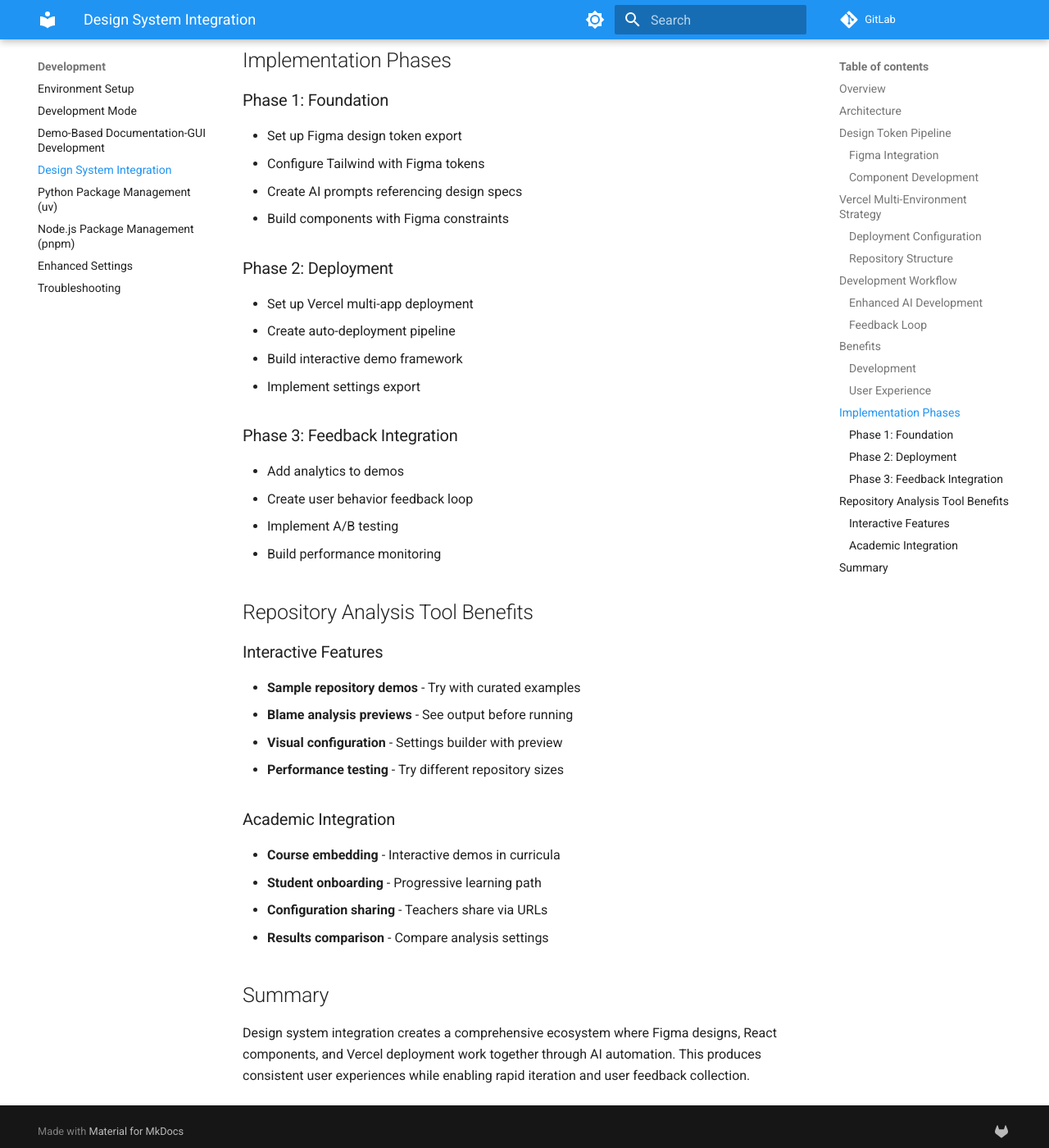
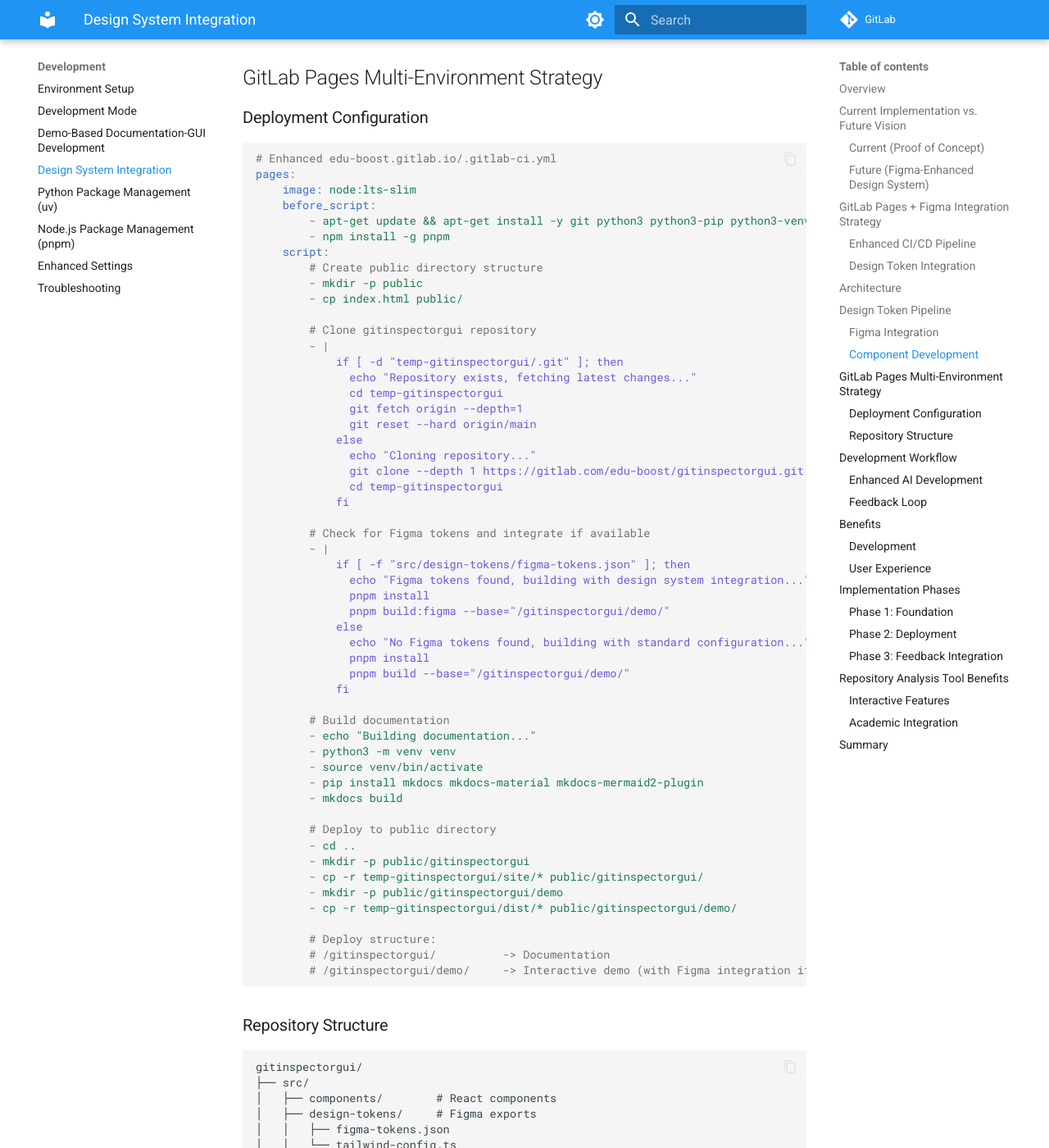
Before and after one commit to boost-edu-tools/gitinspectorgui, an MkDocs documentation site: the page built from docs/development/design-system-integration.md, in a window 1280 px wide and 1400 px high, scrolled down 3760 px. Shown: the whole window at 82% size. Built offline with MkDocs 1.6.1 and Material for MkDocs 9.7.7, drawn with Linux system fonts in a browser that asks for light colours; comment, search, counter and statistics services are not loaded; some of the changed text lies outside the part shown.

Commit message:
Update design system integration to use GitLab Pages instead of Vercel
- Replace Vercel deployment strategy with GitLab Pages + Figma integration
- Update CI/CD examples to reflect actual trigger-based architecture
- Show how gitinspectorgui syncs Figma tokens and triggers edu-boost.gitlab.io
- Maintain existing deployment workflow while adding Figma capabilities
- Remove dependency on external services like Vercel

````diff
--- a/docs/development/design-system-integration.md
+++ b/docs/development/design-system-integration.md
@@ -2,7 +2,92 @@
 
 ## Overview
 
-Integration strategy for Figma design systems and Vercel deployment with demo-based development methodology.
+Integration strategy for Figma design systems and GitLab Pages deployment with demo-based development methodology.
+
+> **Current Status**: The project currently uses GitLab Pages for experimental proof-of-concept demos. This document outlines the planned enhancement to a more powerful Figma-based design system with GitLab Pages deployment for enhanced interactive rapid prototyping capabilities.
+
+## Current Implementation vs. Future Vision
+
+### Current (Proof of Concept)
+
+-   **Platform**: GitLab Pages deployment
+-   **Demo**: Basic interactive demo with sample data
+-   **URL**: https://edu-boost.gitlab.io/gitinspectorgui/
+-   **Purpose**: Validate core functionality and user experience concepts
+
+### Future (Figma-Enhanced Design System)
+
+-   **Platform**: GitLab Pages (extended with Figma integration)
+-   **Design**: Figma-integrated design tokens and components
+-   **Demos**: Advanced interactive prototyping with realistic scenarios
+-   **Purpose**: Rapid iteration with design consistency and comprehensive user feedback
+
+## GitLab Pages + Figma Integration Strategy
+
+The current GitLab Pages deployment can be enhanced with Figma-based rapid prototyping without requiring Vercel:
+
+### Enhanced CI/CD Pipeline
+
+The deployment uses a trigger-based architecture where gitinspectorgui triggers edu-boost.gitlab.io for actual deployment:
+
+```yaml
+# gitinspectorgui/.gitlab-ci.yml - Enhanced with Figma sync
+stages:
+    - design-sync
+    - deploy
+
+sync-figma-tokens:
+    stage: design-sync
+    image: node:lts-slim
+    script:
+        - npm install -g @figma/design-tokens-cli
+        - figma-tokens export --token $FIGMA_TOKEN --file-id $FIGMA_FILE_ID
+        - cp figma-tokens.json src/design-tokens/
+    artifacts:
+        paths:
+            - src/design-tokens/figma-tokens.json
+    only:
+        - main
+
+trigger_group_pages:
+    stage: deploy
+    image: alpine:latest
+    dependencies:
+        - sync-figma-tokens
+    before_script:
+        - apk add --no-cache curl
+    script:
+        - echo "Triggering group pages rebuild with Figma tokens..."
+        - |
+            if curl -f -X POST \
+                -F token=$DOCS_TRIGGER_TOKEN \
+                -F ref=main \
+                "https://gitlab.com/api/v4/projects/edu-boost%2Fedu-boost.gitlab.io/trigger/pipeline"; then
+                echo "Group pages deployment triggered successfully"
+                echo "Changes will be available at: https://edu-boost.gitlab.io/gitinspectorgui/"
+            else
+                echo "Failed to trigger deployment"
+                exit 1
+            fi
+    rules:
+        - if: $CI_COMMIT_REF_NAME == $CI_DEFAULT_BRANCH
+```
+
+### Design Token Integration
+
+```typescript
+// src/design-tokens/figma-integration.ts
+import figmaTokens from "./figma-tokens.json";
+
+export const generateTailwindConfig = () => ({
+    theme: {
+        colors: figmaTokens.colors,
+        spacing: figmaTokens.spacing,
+        typography: figmaTokens.typography,
+        // Auto-generated from Figma
+    },
+});
+```
 
 ## Architecture
 
@@ -12,7 +97,7 @@
     B --> C[Tailwind Config]
     C --> D[React Components]
     D --> E[Demo Modes]
-    E --> F[Vercel Deployment]
+    E --> F[GitLab Pages Deployment]
     F --> G[Interactive Docs]
 ```
 
@@ -52,47 +137,81 @@
 };
 ```
 
-## Vercel Multi-Environment Strategy
+## GitLab Pages Multi-Environment Strategy
 
 ### Deployment Configuration
 
-```json
-{
-    "projects": [
-        {
-            "name": "docs",
-            "source": "apps/docs",
-            "domain": "docs.yourapp.com"
-        },
-        {
-            "name": "playground",
-            "source": "apps/playground",
-            "domain": "try.yourapp.com"
-        },
-        {
-            "name": "storybook",
-            "source": "packages/ui",
-            "domain": "components.yourapp.com"
-        }
-    ]
-}
+```yaml
+# Enhanced edu-boost.gitlab.io/.gitlab-ci.yml
+pages:
+    image: node:lts-slim
+    before_script:
+        - apt-get update && apt-get install -y git python3 python3-pip python3-venv
+        - npm install -g pnpm
+    script:
+        # Create public directory structure
+        - mkdir -p public
+        - cp index.html public/
+
+        # Clone gitinspectorgui repository
+        - |
+            if [ -d "temp-gitinspectorgui/.git" ]; then
+              echo "Repository exists, fetching latest changes..."
+              cd temp-gitinspectorgui
+              git fetch origin --depth=1
+              git reset --hard origin/main
+            else
+              echo "Cloning repository..."
+              git clone --depth 1 https://gitlab.com/edu-boost/gitinspectorgui.git temp-gitinspectorgui
+              cd temp-gitinspectorgui
+            fi
+
+        # Check for Figma tokens and integrate if available
+        - |
+            if [ -f "src/design-tokens/figma-tokens.json" ]; then
+              echo "Figma tokens found, building with design system integration..."
+              pnpm install
+              pnpm build:figma --base="/gitinspectorgui/demo/"
+            else
+              echo "No Figma tokens found, building with standard configuration..."
+              pnpm install
+              pnpm build --base="/gitinspectorgui/demo/"
+            fi
+
+        # Build documentation
+        - echo "Building documentation..."
+        - python3 -m venv venv
+        - source venv/bin/activate
+        - pip install mkdocs mkdocs-material mkdocs-mermaid2-plugin
+        - mkdocs build
+
+        # Deploy to public directory
+        - cd ..
+        - mkdir -p public/gitinspectorgui
+        - cp -r temp-gitinspectorgui/site/* public/gitinspectorgui/
+        - mkdir -p public/gitinspectorgui/demo
+        - cp -r temp-gitinspectorgui/dist/* public/gitinspectorgui/demo/
+
+        # Deploy structure:
+        # /gitinspectorgui/          -> Documentation
+        # /gitinspectorgui/demo/     -> Interactive demo (with Figma integration if available)
 ```
 
 ### Repository Structure
 
 ```
-project/
-├── apps/
-│   ├── desktop/           # Tauri app
-│   ├── docs/              # Documentation site
-│   └── playground/        # Interactive demos
-├── packages/
-│   ├── ui/                # Shared components
+gitinspectorgui/
+├── src/
+│   ├── components/        # React components
 │   ├── design-tokens/     # Figma exports
-│   └── mock-data/         # Demo data
+│   │   ├── figma-tokens.json
+│   │   └── tailwind-config.ts
+│   └── demo-data/         # Sample data
+├── docs/                  # MkDocs documentation
+├── storybook/            # Component showcase
 └── figma/
-    ├── tokens.json        # Design tokens
-    └── components.json    # Component specs
+    ├── design-system.fig  # Figma file reference
+    └── export-config.json # Token export settings
 ```
 
 ## Development Workflow
@@ -106,7 +225,7 @@
 - Design tokens from figma-tokens.json
 - Flowbite patterns for ${componentType}
 - Demo modes with realistic data
-- Auto-deploy to Vercel for testing
+- Auto-deploy to GitLab Pages for testing
 `;
 ```
 
@@ -115,8 +234,8 @@
 ```mermaid
 sequenceDiagram
     AI->>Demo: Build component with demo modes
-    Demo->>Vercel: Deploy interactive demos
-    Vercel->>Users: Provide live experience
+    Demo->>GitLab Pages: Deploy interactive demos
+    GitLab Pages->>Users: Provide live experience
     Users->>AI: Feedback improves iteration
 ```
 
@@ -147,8 +266,8 @@
 
 ### Phase 2: Deployment
 
--   Set up Vercel multi-app deployment
--   Create auto-deployment pipeline
+-   Enhance GitLab Pages with Figma integration
+-   Create auto-deployment pipeline with design tokens
 -   Build interactive demo framework
 -   Implement settings export
 
@@ -177,4 +296,6 @@
 
 ## Summary
 
-Design system integration creates a comprehensive ecosystem where Figma designs, React components, and Vercel deployment work together through AI automation. This produces consistent user experiences while enabling rapid iteration and user feedback collection.
+Design system integration creates a comprehensive ecosystem where Figma designs, React components, and GitLab Pages deployment work together through AI automation. This produces consistent user experiences while enabling rapid iteration and user feedback collection.
+
+The GitLab Pages approach provides all the benefits of rapid prototyping and design system integration without requiring external services like Vercel, maintaining consistency with the existing development workflow while adding powerful Figma-based design capabilities.
````
